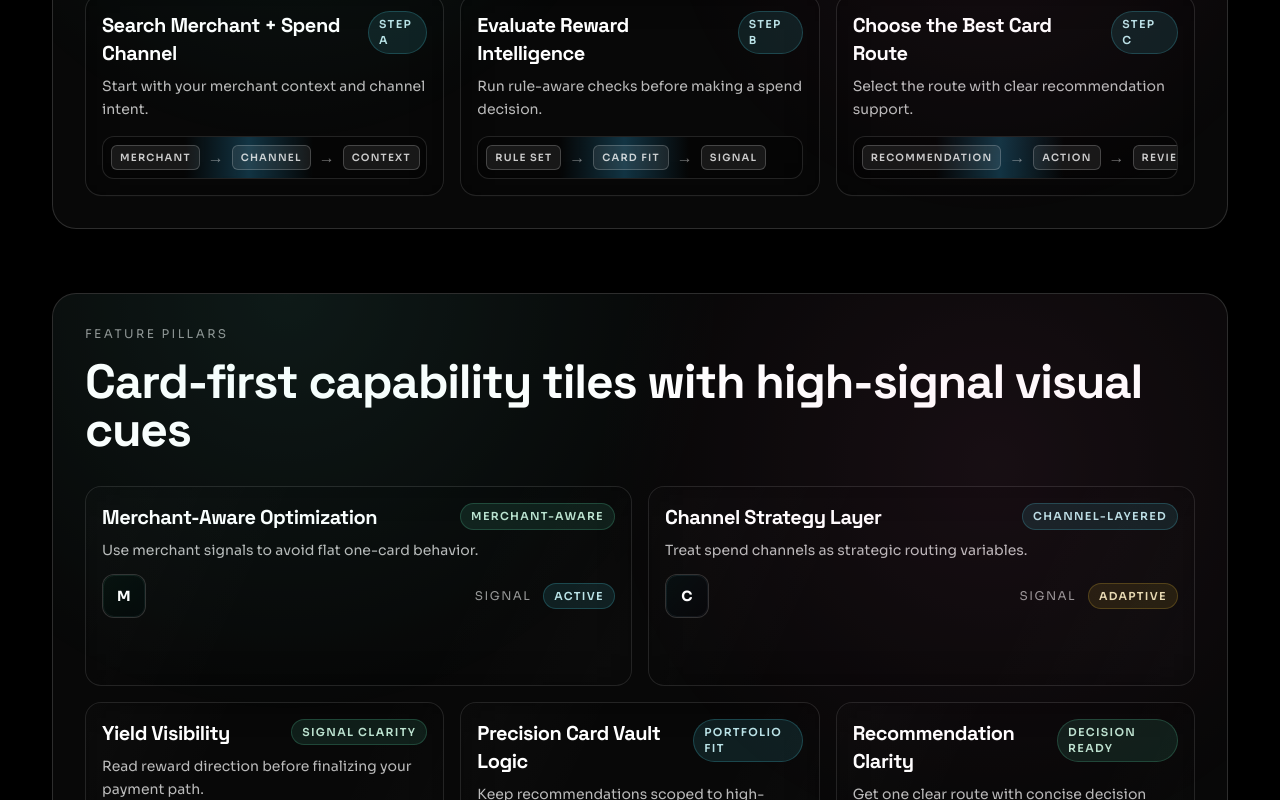
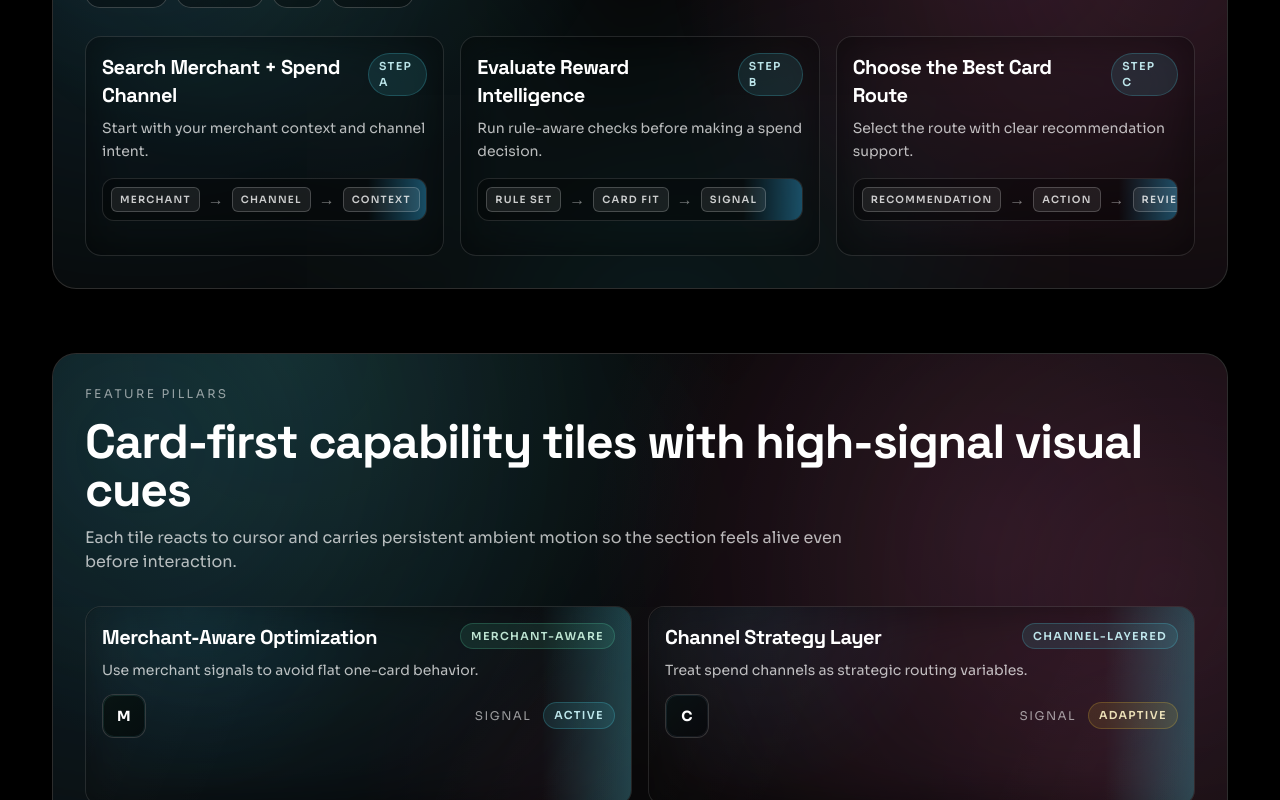
Before and after one commit to joydeep-pm/optimizer-website, a React (Vite) app: page / in a window 1280 px wide. Shown: the part 1860-2660 px from the top of the page. Built offline with nearby package versions, Linux system fonts and the light colour scheme.

Commit message:
Increase post-hero visual intensity and persistent spotlight motion

```diff
--- a/src/components/sections/FeaturesSection.jsx
+++ b/src/components/sections/FeaturesSection.jsx
@@ -17,6 +17,10 @@ export default function FeaturesSection() {
         <h2 className="display-font mt-4 text-3xl font-bold tracking-tight md:text-5xl">
           Card-first capability tiles with high-signal visual cues
         </h2>
+        <p className="mt-3 max-w-3xl text-sm text-white/70 md:text-base">
+          Each tile reacts to cursor and carries persistent ambient motion so the section feels
+          alive even before interaction.
+        </p>
 
         <div className="stagger-grid mt-8 grid auto-rows-[1fr] gap-4 md:grid-cols-6">
           {featureCards.map((feature, index) => (
@@ -37,7 +41,7 @@ export default function FeaturesSection() {
                         ? "md:col-span-2"
                         : index === 4
                           ? "md:col-span-2"
-                        : "md:col-span-6"
+                        : "md:col-span-6 min-h-[200px]"
               }
             >
               <div className="flex items-center justify-between gap-3">
--- a/src/components/sections/HowItWorksSection.jsx
+++ b/src/components/sections/HowItWorksSection.jsx
@@ -31,7 +31,7 @@ export default function HowItWorksSection() {
                 body={item.line}
                 badge={item.step}
                 badgeTone="info"
-                className="relative"
+                className="relative min-h-[220px]"
                 reveal={false}
                 visual={<FlowMiniMap nodes={item.diagramNodes} animated />}
               />
--- a/src/components/sections/ValueSection.jsx
+++ b/src/components/sections/ValueSection.jsx
@@ -42,6 +42,13 @@ export default function ValueSection() {
           selects stronger routes.
         </p>
 
+        <div className="mb-5 rounded-2xl border border-cyan-300/20 bg-cyan-300/5 px-4 py-3">
+          <div className="flex items-center gap-2 text-xs uppercase tracking-[0.14em] text-cyan-100/85">
+            <span className="h-2 w-2 rounded-full bg-cyan-300 shadow-[0_0_14px_rgba(34,211,238,0.85)]" />
+            Live decision surface
+          </div>
+        </div>
+
         <div className="stagger-grid mt-8 grid grid-cols-1 gap-4 lg:grid-cols-12">
           {valueCards.map((item, index) => (
             <InfoCard
@@ -50,7 +57,7 @@ export default function ValueSection() {
               body={item.body}
               badge={index === 0 ? "Gap" : index === 1 ? "Fit" : "Logic"}
               badgeTone={index === 0 ? "amber" : index === 1 ? "info" : "positive"}
-              className={index === 0 ? "lg:col-span-5" : index === 1 ? "lg:col-span-4" : "lg:col-span-3"}
+              className={index === 0 ? "lg:col-span-5 min-h-[210px]" : index === 1 ? "lg:col-span-4 min-h-[210px]" : "lg:col-span-3 min-h-[210px]"}
               visual={<ValueVisual visualType={item.visualType} chipLabels={item.chipLabels} />}
             />
           ))}
--- a/src/components/ui/SpotlightCard.tsx
+++ b/src/components/ui/SpotlightCard.tsx
@@ -37,17 +37,17 @@ export default function SpotlightCard({
 
   const spotlightBg = useMotionTemplate`
     radial-gradient(
-      260px circle at ${mouseX}px ${mouseY}px,
-      rgba(56, 189, 248, 0.16),
-      rgba(129, 140, 248, 0.08) 35%,
+      320px circle at ${mouseX}px ${mouseY}px,
+      rgba(56, 189, 248, 0.26),
+      rgba(129, 140, 248, 0.14) 35%,
       transparent 70%
     )
   `;
 
   const spotlightBorder = useMotionTemplate`
     radial-gradient(
-      220px circle at ${mouseX}px ${mouseY}px,
-      rgba(255, 255, 255, 0.45),
+      280px circle at ${mouseX}px ${mouseY}px,
+      rgba(255, 255, 255, 0.62),
       transparent 65%
     )
   `;
@@ -56,10 +56,21 @@ export default function SpotlightCard({
     <motion.article
       onMouseMove={handleMouseMove}
       onMouseLeave={handleMouseLeave}
-      whileHover={{ y: -2, scale: 1.006 }}
+      whileHover={{ y: -5, scale: 1.014 }}
       transition={{ duration: 0.22, ease: "easeOut" }}
       className={`group relative overflow-hidden rounded-2xl border border-white/12 bg-black/45 p-4 backdrop-blur-xl ${className}`}
     >
+      <motion.div
+        aria-hidden="true"
+        className="pointer-events-none absolute inset-0 rounded-2xl"
+        animate={{ opacity: [0.24, 0.42, 0.24] }}
+        transition={{ duration: 4, repeat: Infinity, ease: "easeInOut" }}
+        style={{
+          background:
+            "radial-gradient(circle at 20% 0%, rgba(56,189,248,0.18), transparent 40%), radial-gradient(circle at 90% 90%, rgba(236,72,153,0.12), transparent 44%)",
+        }}
+      />
+
       <motion.div
         aria-hidden="true"
         className="pointer-events-none absolute inset-0 rounded-2xl"
@@ -87,6 +98,13 @@ export default function SpotlightCard({
         }}
       />
 
+      <motion.div
+        aria-hidden="true"
+        className="pointer-events-none absolute -left-1/3 top-0 h-full w-1/3 bg-gradient-to-r from-transparent via-cyan-300/25 to-transparent"
+        animate={{ x: ["0%", "360%"] }}
+        transition={{ duration: 3.2, repeat: Infinity, ease: "linear" }}
+      />
+
       <div className="relative z-[1]">
         <div className="flex items-start justify-between gap-3">
           <h3 className="display-font text-xl font-bold tracking-tight text-white">{title}</h3>
--- a/src/index.css
+++ b/src/index.css
@@ -30,6 +30,21 @@ body {
 .section-shell {
   position: relative;
   overflow: hidden;
+  isolation: isolate;
+}
+
+.section-shell::before {
+  content: "";
+  position: absolute;
+  inset: -12% -6%;
+  pointer-events: none;
+  z-index: 0;
+  background:
+    radial-gradient(circle at 12% 18%, rgba(56, 189, 248, 0.16), transparent 40%),
+    radial-gradient(circle at 90% 30%, rgba(244, 114, 182, 0.14), transparent 42%),
+    radial-gradient(circle at 52% 100%, rgba(34, 211, 238, 0.1), transparent 45%);
+  filter: blur(16px);
+  opacity: 0.9;
 }
 
 .section-shell::after {
@@ -40,18 +55,26 @@ body {
   border-radius: 1.5rem;
   background: radial-gradient(circle at 20% 0%, rgba(94, 234, 212, 0.14), transparent 34%),
     radial-gradient(circle at 80% 20%, rgba(244, 114, 182, 0.12), transparent 34%);
-  opacity: 0.58;
+  opacity: 0.78;
+}
+
+.section-shell > * {
+  position: relative;
+  z-index: 1;
 }
 
 .hover-glow {
   transform: translateY(0) scale(1);
-  transition: transform 220ms ease, border-color 220ms ease, box-shadow 220ms ease;
+  transition: transform 220ms ease, border-color 220ms ease, box-shadow 220ms ease,
+    background-color 220ms ease;
 }
 
 .hover-glow:hover {
-  transform: translateY(-2px) scale(1.006);
-  border-color: rgba(255, 255, 255, 0.2);
-  box-shadow: 0 12px 30px rgba(15, 23, 42, 0.28), 0 0 0 1px rgba(103, 232, 249, 0.1) inset;
+  transform: translateY(-4px) scale(1.012);
+  border-color: rgba(125, 211, 252, 0.44);
+  background-color: rgba(8, 13, 24, 0.72);
+  box-shadow: 0 20px 42px rgba(2, 8, 23, 0.5), 0 0 0 1px rgba(103, 232, 249, 0.2) inset,
+    0 0 35px rgba(56, 189, 248, 0.16);
 }
 
 .reveal-up {
@@ -66,8 +89,8 @@ body {
   top: 0;
   bottom: 0;
   width: 40%;
-  background: linear-gradient(90deg, transparent, rgba(56, 189, 248, 0.26), transparent);
-  animation: flow-trace 2.6s linear infinite;
+  background: linear-gradient(90deg, transparent, rgba(56, 189, 248, 0.42), transparent);
+  animation: flow-trace 2.2s linear infinite;
 }
 
 .stagger-grid > *:nth-child(1) {
```
